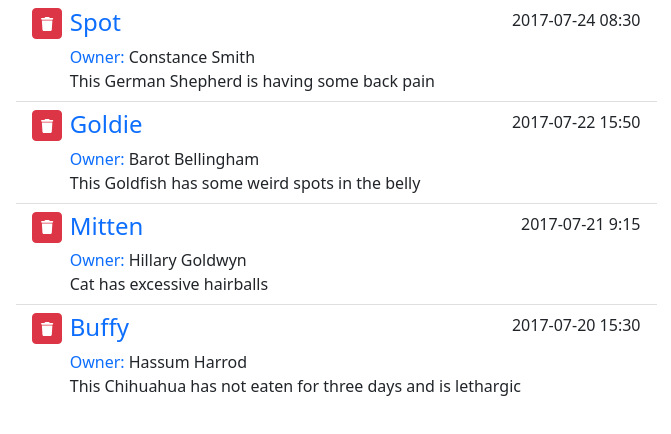
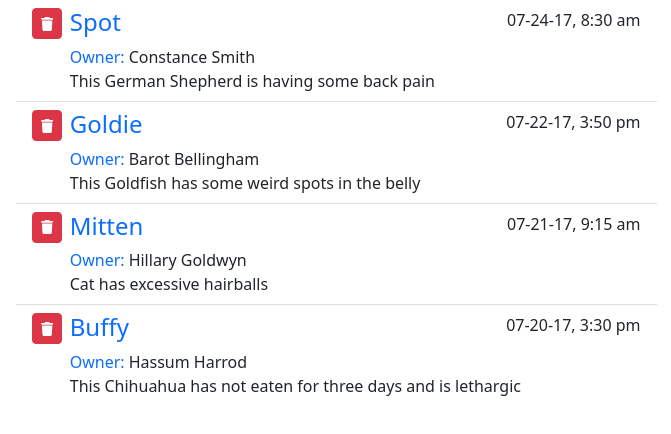
Before and after one commit to sergiychaiuk/vue-interface, a Vue app: page / in a window 1280 px wide. Shown: the top 434 px of the page, without its empty margins (304-975 px from the left). Built offline with nearby package versions, Linux system fonts and the light colour scheme.

Commit message:
added moment

```diff
--- a/src/components/AppointmentList.vue
+++ b/src/components/AppointmentList.vue
@@ -12,7 +12,7 @@
         <div class="w-100">
           <div class="d-flex justify-content-between">
             <span class="h4 text-primary">{{item.petName}}</span>
-            <span class="float-right">{{item.aptDate}}</span>
+            <span class="float-right">{{formattedDate(item.aptDate)}}</span>
           </div>
           <div class="owner-name">
             <span class="font-weight-bold text-primary me-1">Owner:</span>
@@ -27,12 +27,18 @@
 
 <script>
 import { FontAwesomeIcon } from '@fortawesome/vue-fontawesome'
+import moment from 'moment'
 
 export default {
   name: 'AppointmentList',
   props: ['appointments'],
   components: {
     FontAwesomeIcon
+  },
+  methods: {
+    formattedDate: function(date) {
+      return moment(new Date(date)).format('MM-DD-YY, h:mm a');
+    }
   }
 };
 </script>
```
